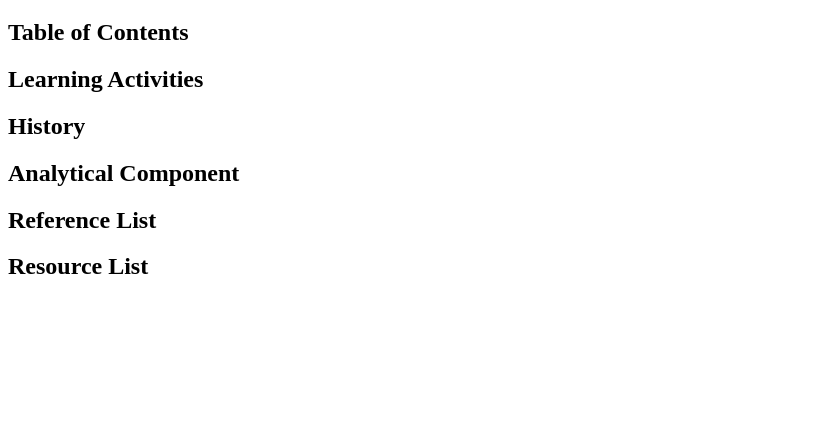
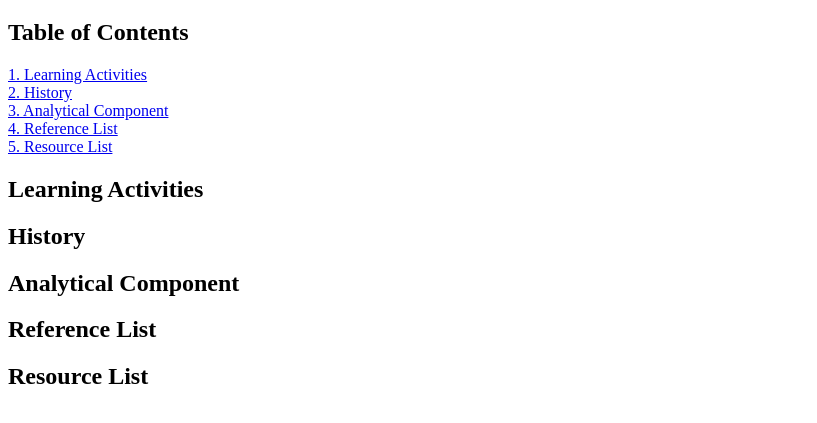
Before and after one commit to ASUpengdis/421Project, a plain HTML site: page index.html in a window 1280 px wide. Shown: the part 61-484 px from the top of the page, without its empty margins (0-817 px from the left). Drawn offline with nearby package versions, Linux system fonts and the light colour scheme.

Commit message:
Adding links to the table of contents

```diff
--- a/index.html
+++ b/index.html
@@ -15,27 +15,32 @@
 
 <body>
     <div id="app">
-        <div id="header">
+        <a id="header">
             <h1>Web Notifications</h1>
-        </div>
-        <div id="table-of-contents">
+        </a>
+        <a id="table-of-contents">
             <h2>Table of Contents</h2>
-        </div>
-        <div id="learning-activities">
+            <a href="#learning-activites">1. Learning Activities</a><br />
+            <a href="#history">2. History</a><br />
+            <a href="#analytical-componenet">3. Analytical Component</a><br />
+            <a href="#reference-list">4. Reference List</a><br />
+            <a href="#resource-list">5. Resource List</a><br />
+        </a>
+        <a id="learning-activities">
             <h2>Learning Activities</h2>
-        </div>
-        <div id="history">
+        </a>
+        <a id="history">
             <h2>History</h2>
-        </div>
-        <div id="analytical-component">
+        </a>
+        <a id="analytical-component">
             <h2>Analytical Component</h2>
-        </div>
-        <div id="reference-list">
+        </a>
+        <a id="reference-list">
             <h2>Reference List</h2>
-        </div>
-        <div id="resource-list">
+        </a>
+        <a id="resource-list">
             <h2>Resource List</h2>
-        </div>
+        </a>
     </div>
 
     <script src="https://unpkg.com/vue@3"></script>
```
